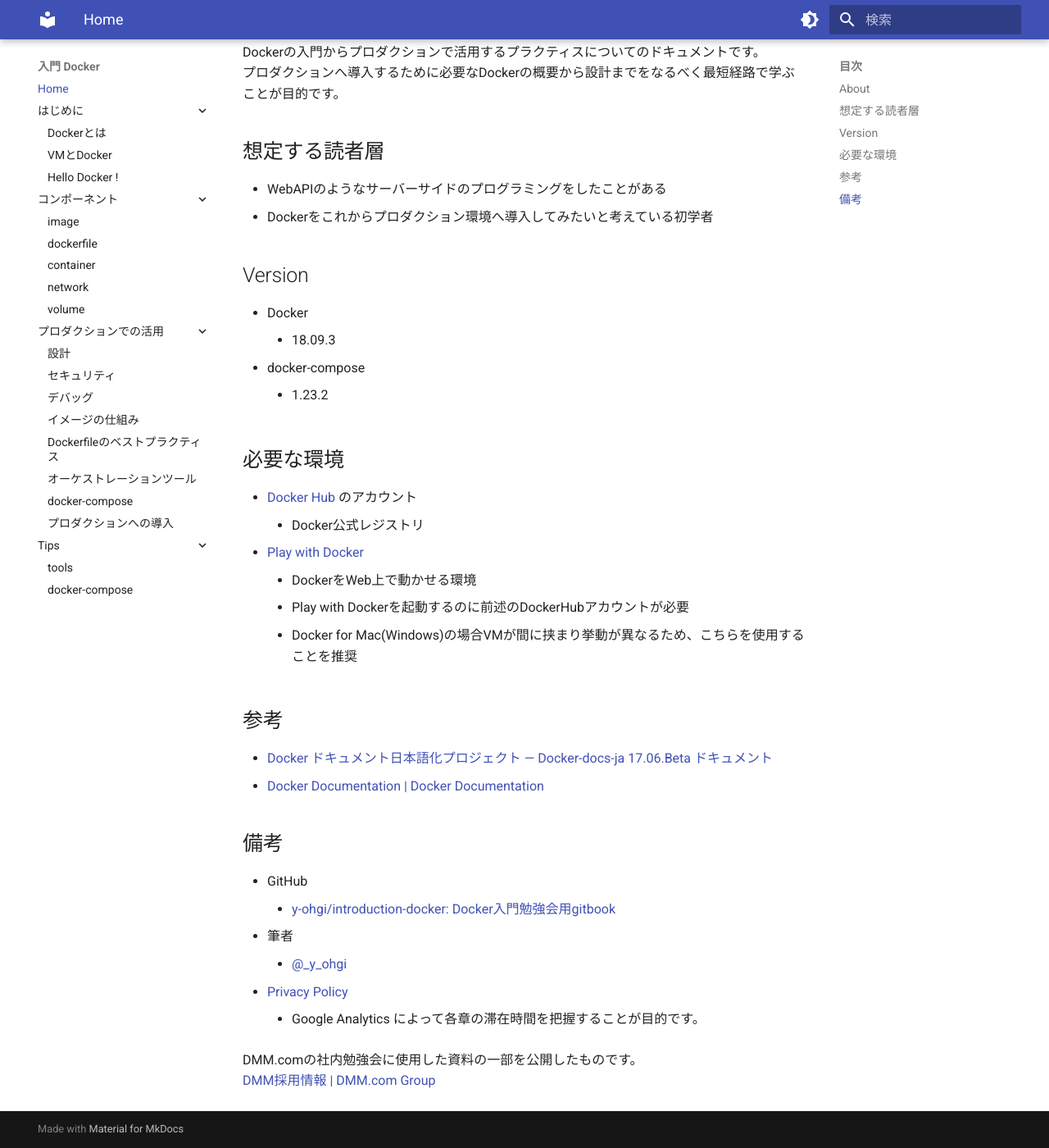
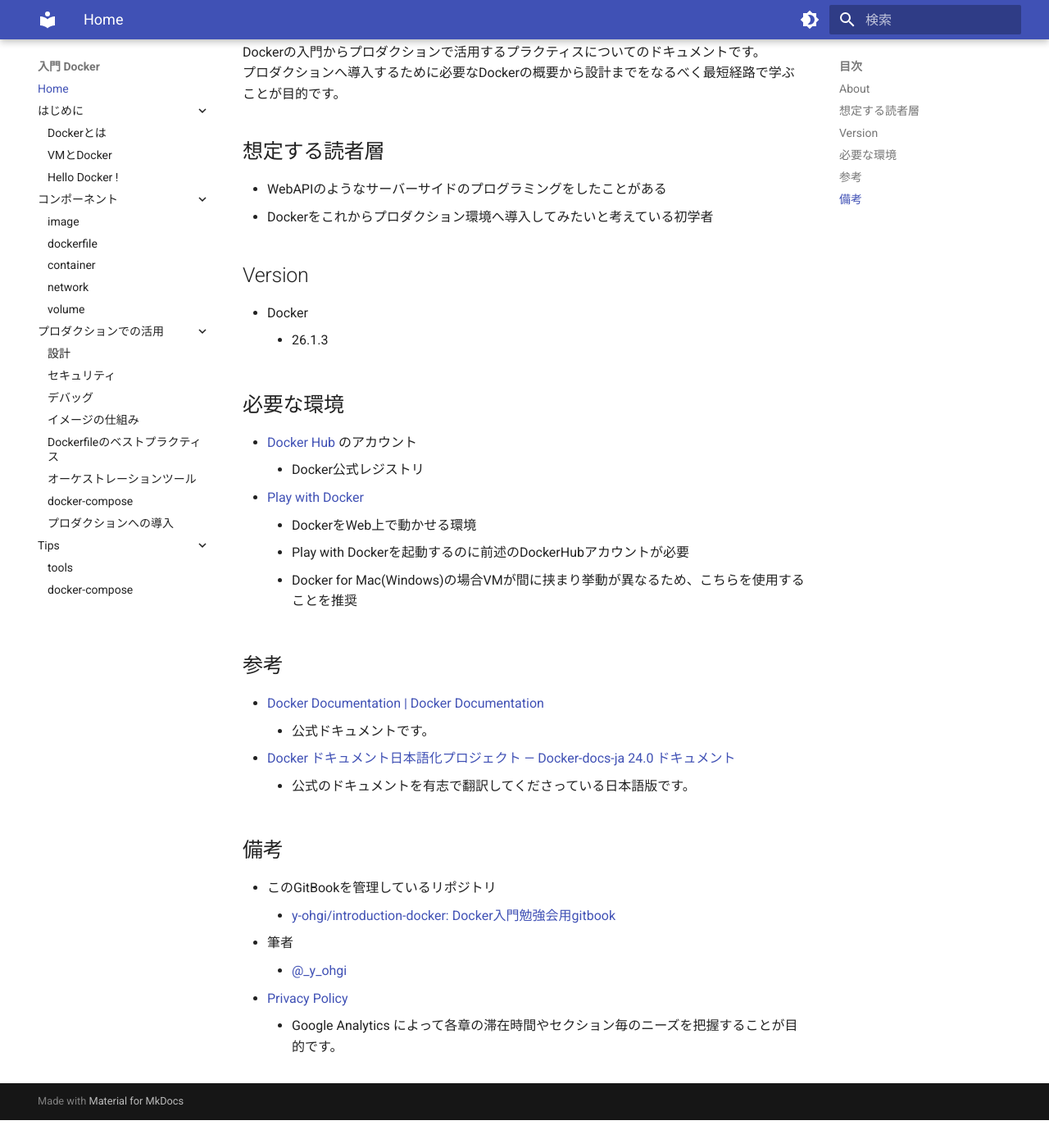
Before and after one commit to y-ohgi/introduction-docker, an MkDocs documentation site: the page built from docs/index.md, in a window 1280 px wide and 1400 px high, scrolled down 212 px. Shown: the whole window at 82% size. Built offline with MkDocs 1.6.1 and Material for MkDocs 9.7.7, drawn with Linux system fonts in a browser that asks for light colours; after the commit the page ends 1578 px from its top, so only the background shows below that.

Commit message:
fix: index.md

```diff
--- a/docs/index.md
+++ b/docs/index.md
@@ -10,9 +10,7 @@
 
 ## Version
 - Docker
-    - 18.09.3
-- docker-compose
-    - 1.23.2
+    - 26.1.3
 
 ## 必要な環境
 - [Docker Hub](https://hub.docker.com/) のアカウント
@@ -23,18 +21,17 @@
     - Docker for Mac(Windows)の場合VMが間に挟まり挙動が異なるため、こちらを使用することを推奨
 
 ## 参考
-- [Docker ドキュメント日本語化プロジェクト — Docker-docs-ja 17.06.Beta ドキュメント](http://docs.docker.jp/index.html)
 - [Docker Documentation | Docker Documentation](https://docs.docker.com/)
+    - 公式ドキュメントです。
+- [Docker ドキュメント日本語化プロジェクト — Docker-docs-ja 24.0 ドキュメント](https://docs.docker.jp/index.html)
+    - 公式のドキュメントを有志で翻訳してくださっている日本語版です。
 
 ## 備考
-- GitHub
+- このGitBookを管理しているリポジトリ
     - [y-ohgi/introduction-docker: Docker入門勉強会用gitbook](https://github.com/y-ohgi/introduction-docker)
 - 筆者
     - [@_y_ohgi](https://twitter.com/_y_ohgi)
 - [Privacy Policy](privacy-policy.md)
-    - Google Analytics によって各章の滞在時間を把握することが目的です。
-
-DMM.comの社内勉強会に使用した資料の一部を公開したものです。
-[DMM採用情報 | DMM.com Group](https://dmm-corp.com/recruit/top)
+    - Google Analytics によって各章の滞在時間やセクション毎のニーズを把握することが目的です。
 
 <script data-ad-client="ca-pub-2883800847352578" async src="https://pagead2.googlesyndication.com/pagead/js/adsbygoogle.js"></script>
```
